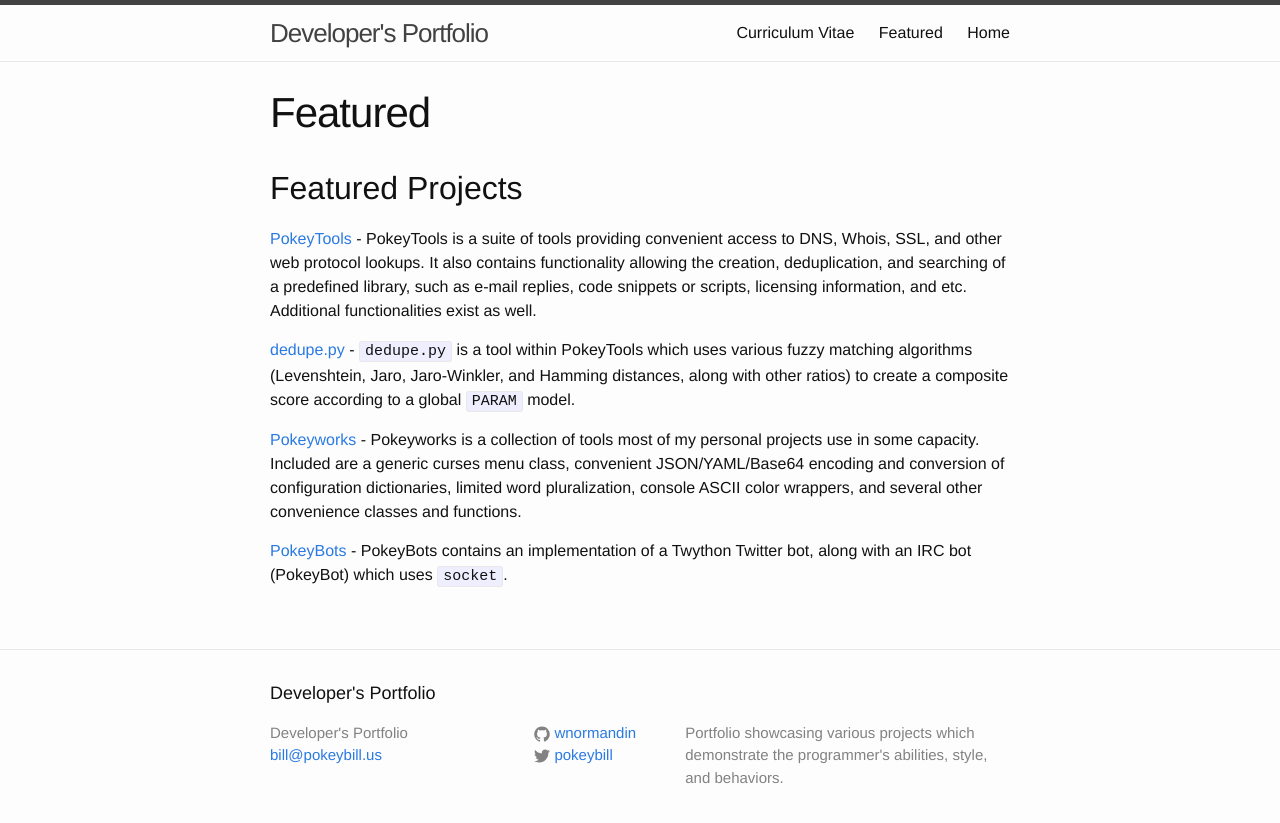
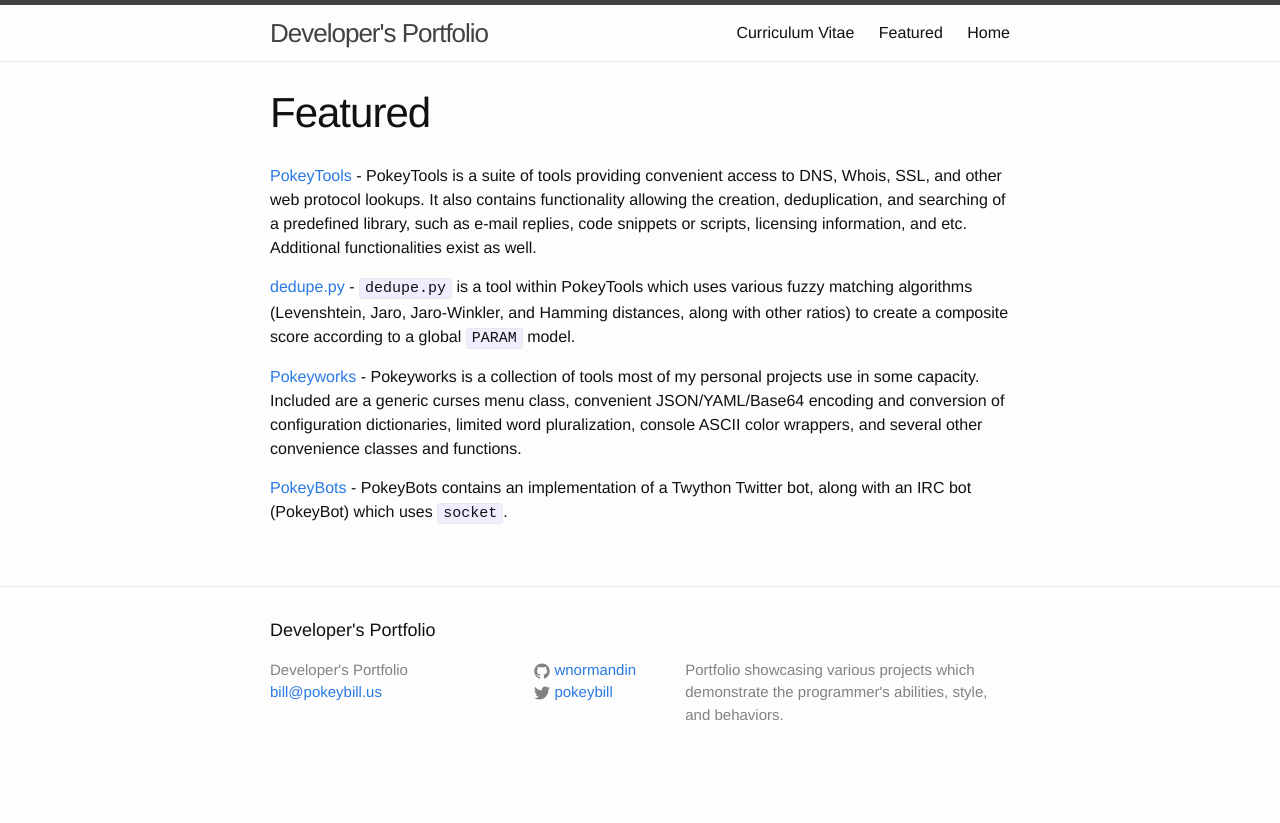
Before and after one commit to wnormandin/wnormandin.github.io, a Jekyll site: the page built from _pages/featured.md, in a window 1280 px wide. Shown: the top 823 px of the page. Built offline with Jekyll 4.4.1, drawn with Linux system fonts in a browser that asks for light colours.

Commit message:
Update featured.md

```diff
--- a/_pages/featured.md
+++ b/_pages/featured.md
@@ -3,7 +3,6 @@ layout: page
 title: Featured
 permalink: /featured/
 ---
-## Featured Projects
 [PokeyTools](https://github.com/wnormandin/pokeytools){:target='_blank'} - PokeyTools is a suite of tools providing convenient access to DNS, Whois, SSL, and other web protocol lookups.  It also contains functionality allowing the creation, deduplication, and searching of a predefined library, such as e-mail replies, code snippets or scripts, licensing information, and etc.  Additional functionalities exist as well.
 
 [dedupe.py](https://github.com/wnormandin/pokeytools/blob/master/lib/dedupe.py){:target='_blank'} - `dedupe.py` is a tool within PokeyTools which uses various fuzzy matching algorithms (Levenshtein, Jaro, Jaro-Winkler, and Hamming distances, along with other ratios) to create a composite score according to a global `PARAM` model.
```
